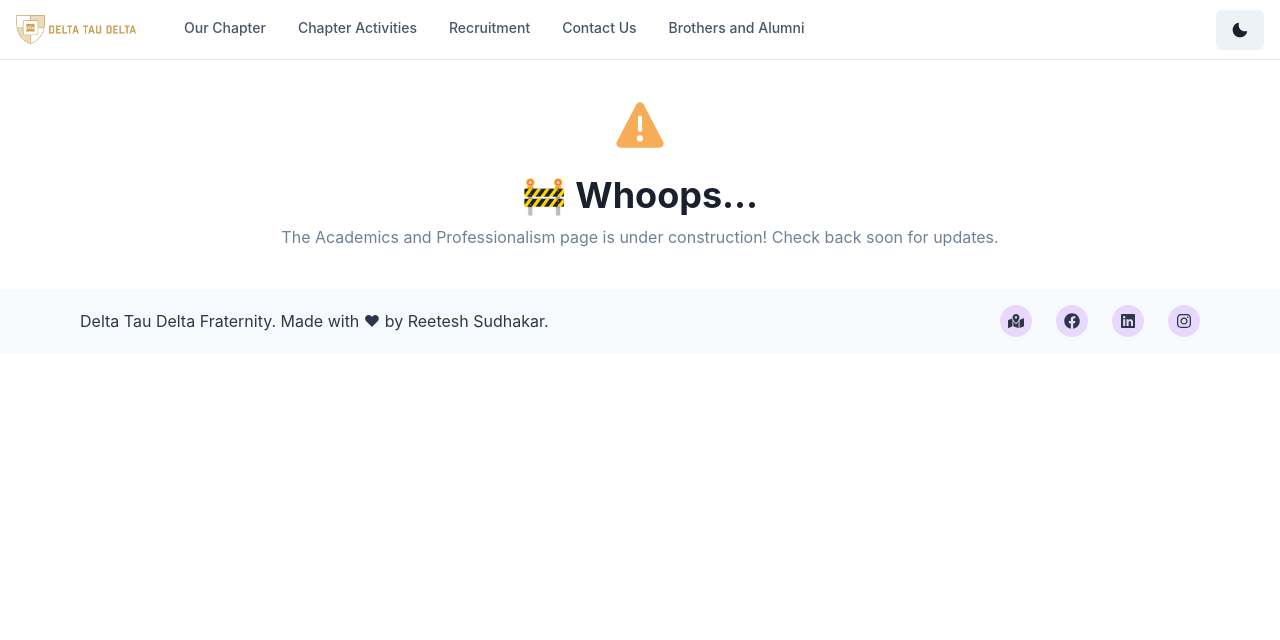
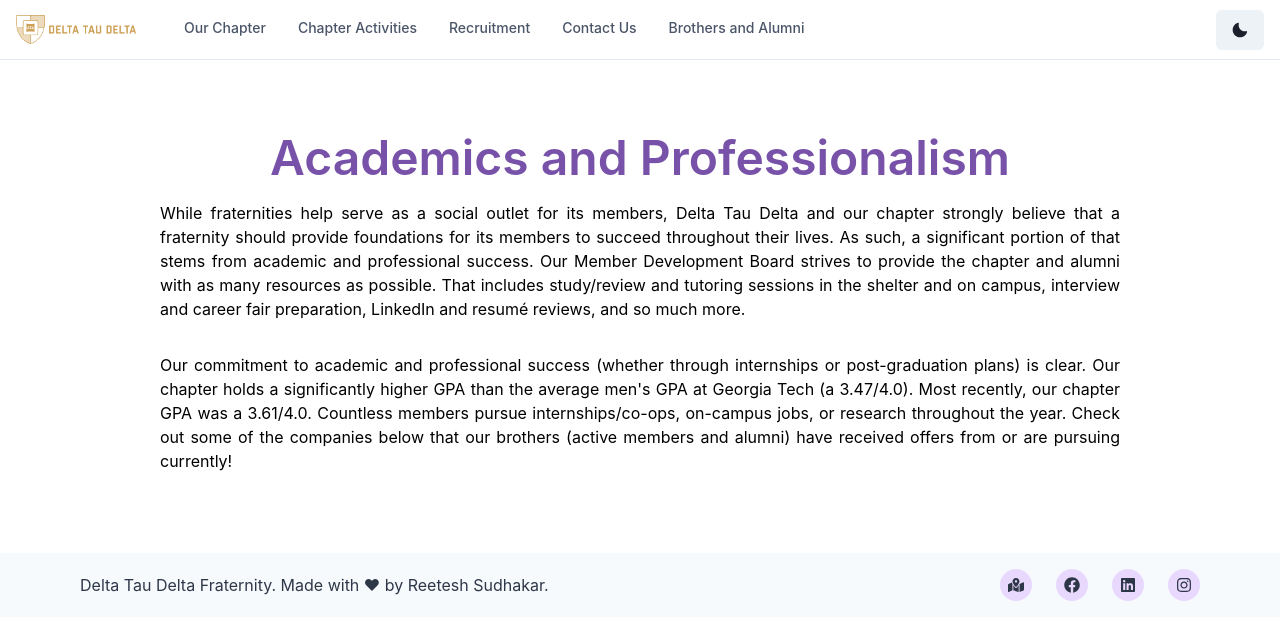
Before and after one commit to reeteshsudhakar/gtdelts-website, a Next.js app: page /academics-professionalism in a window 1280 px wide. Shown: the top 640 px of the page. Built offline with nearby package versions, Linux system fonts and the light colour scheme.

Commit message:
misc. changes to FAQs page, initial groundwork for academics page

```diff
--- a/src/pages/academics-professionalism.tsx
+++ b/src/pages/academics-professionalism.tsx
@@ -6,13 +6,36 @@ import {
     ListIcon,
     ListItem,
     Container,
-    Flex
+    Flex,
+    Stack,
+    useColorModeValue
 } from '@chakra-ui/react'
 import Warning from '../components/Warning'
+import FileText from '../components/FileText'
 
 const AcademicsProfessionalism = () => (
     <>
-        <Warning title={'Academics and Professionalism'} />
+        <Container
+            maxW={'5xl'}
+            padding={{ base: 8, md: 8 }}
+        >
+            <Stack
+                textAlign={'center'}
+                align={'center'}
+                spacing={{ base: 4, md: 4 }}
+                py={{ base: 10, md: 10 }}
+            >
+                <Text
+                    fontWeight={600}
+                    fontSize={{ base: '3xl', sm: '4xl', md: '5xl' }}
+                    lineHeight={'110%'}
+                    color={useColorModeValue('#7851a9', '#c9a227')}
+                >
+                    Academics and Professionalism
+                </Text>
+                <FileText filePath='assets/academicsProfessionalism.txt' />
+            </Stack>
+        </Container>
     </>
 )
 
--- a/src/pages/faqs-testimonials.tsx
+++ b/src/pages/faqs-testimonials.tsx
@@ -98,8 +98,8 @@ function TestimonialCard(props: TestimonialCardProps) {
             </Flex>
             <Avatar
                 src={avatar}
-                height={'80px'}
-                width={'80px'}
+                height={'150px'}
+                width={'150px'}
                 alignSelf={'center'}
                 m={{ base: '0 0 35px 0', md: '0 0 0 50px' }}
             />
```
Also changed, not shown: public/assets/academicsProfessionalism.txt (added).
